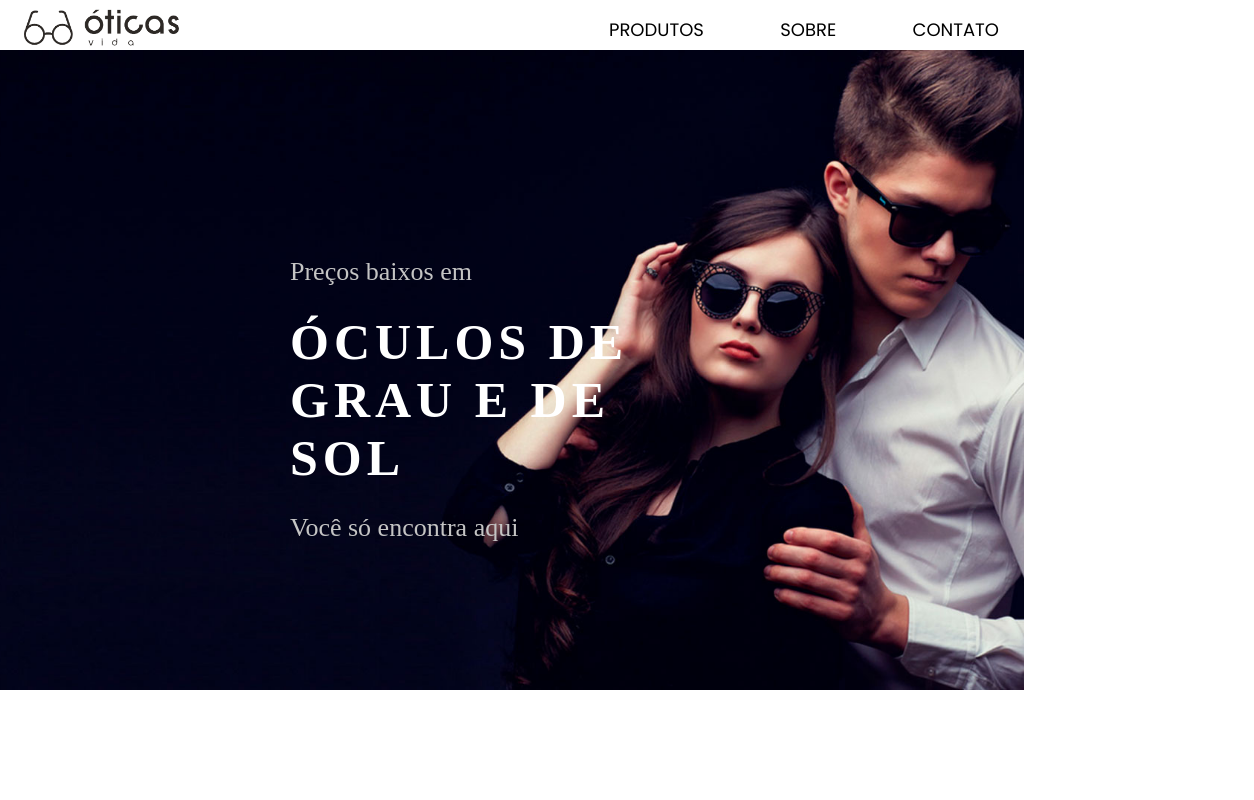
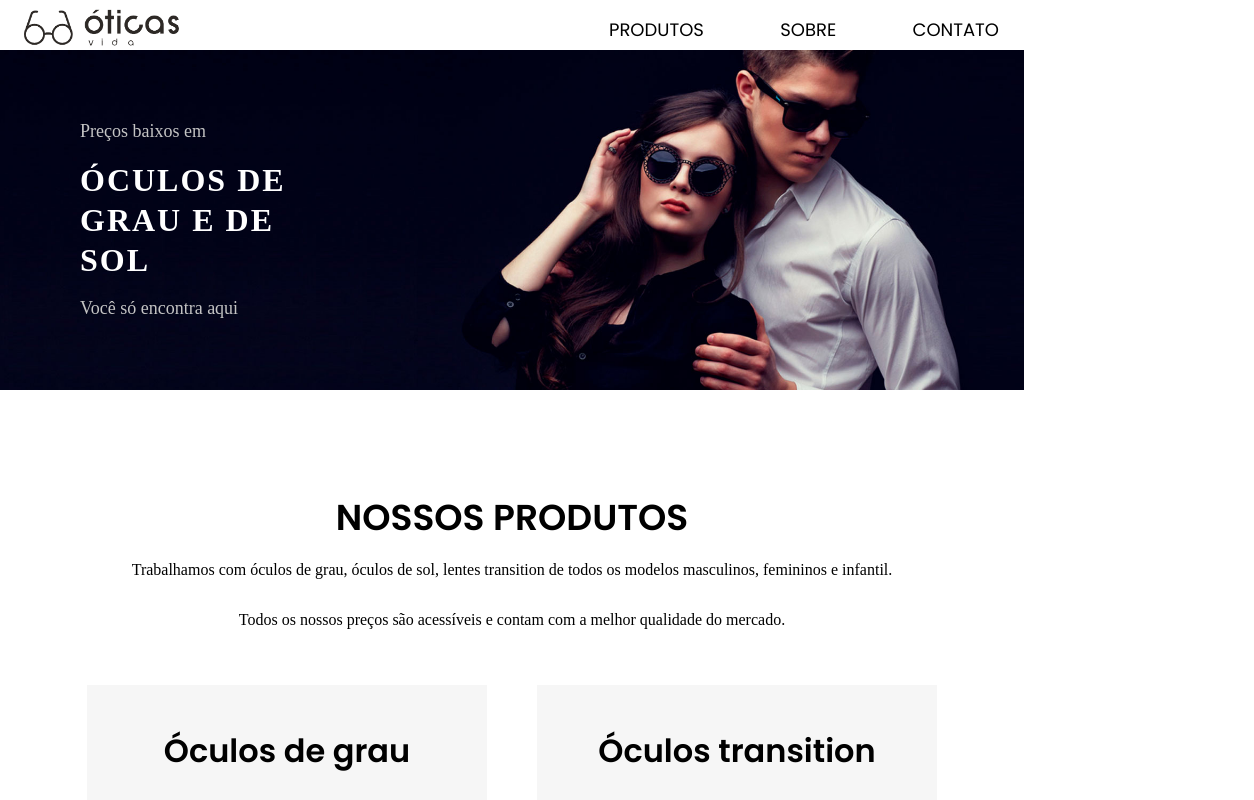
Before and after one commit to LeandroMayron/-tica-viva, a React (Create React App) app: page / in a window 1024 px wide. Shown: the top 800 px of the page, 1254 px wide, since content can reach past the window. Built offline with nearby package versions, Linux system fonts and the light colour scheme; a web font is replaced by a local one.

Commit message:
(style) Estilizado a responsividade do topo e da seção capa

```diff
--- a/src/Componentes/conteudo/SecaoCapa/Style.css
+++ b/src/Componentes/conteudo/SecaoCapa/Style.css
@@ -44,7 +44,7 @@
     .conteudoCapa{
         width: 200px;
         height: 300px;
-        margin: 0;
+        margin: 0 -25px;
         display: flex;
         flex-direction: column;
         justify-content: center;
@@ -64,3 +64,65 @@
         text-align: start;
     }
 }
+
+@media only screen and (min-width: 551px) and (max-width: 768px) {
+    .secaoCapa{
+        width: 100%;
+        height: 80%;
+        background-position: 50;
+    }
+
+    .conteudoCapa{
+        width: 250px;
+        height: 300px;
+        margin: 0 -25px;
+        display: flex;
+        flex-direction: column;
+        justify-content: center;
+    }
+
+    .paragrafoCapa{
+        font-size: 16px;
+        color: rgb(196, 196, 196);
+    }
+
+    .titulo{
+        margin: 0;
+        font-size: 26px;
+        color: #fff;
+        letter-spacing: 2px;
+        line-height: 30px;
+        text-align: start;
+    }
+}
+
+@media only screen and (min-width: 769px) and (max-width: 1024px) {
+    .secaoCapa{
+        width: 100%;
+        height: 80%;
+        background-position: 50;
+    }
+
+    .conteudoCapa{
+        width: 300px;
+        height: 300px;
+        margin: 0 40px;
+        display: flex;
+        flex-direction: column;
+        justify-content: center;
+    }
+
+    .paragrafoCapa{
+        font-size: 18px;
+        color: rgb(196, 196, 196);
+    }
+
+    .titulo{
+        margin: 0;
+        font-size: 32px;
+        color: #fff;
+        letter-spacing: 2px;
+        line-height: 40px;
+        text-align: start;
+    }
+}
--- a/src/Componentes/conteudo/SecaoProdutos/Style.css
+++ b/src/Componentes/conteudo/SecaoProdutos/Style.css
@@ -71,3 +71,13 @@ ul{
 li{
     margin: 5px;
 }
+
+@media only screen and (max-width: 550px) {
+    .secaoProdutos{
+        padding: 50px;
+    }
+
+    .paragrafoProdutos{
+        text-align: center;
+    }
+}
```
